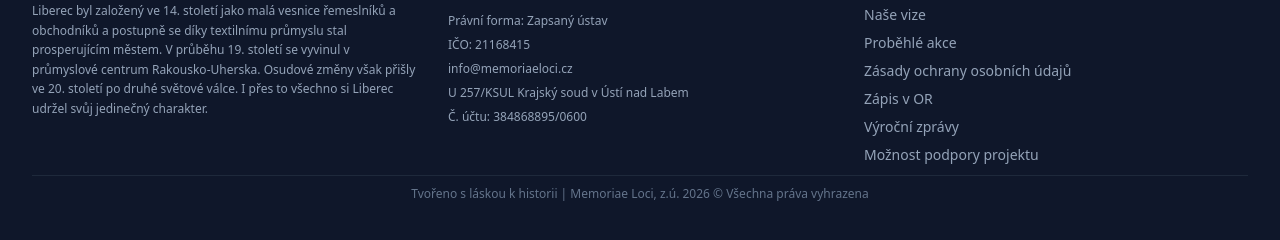
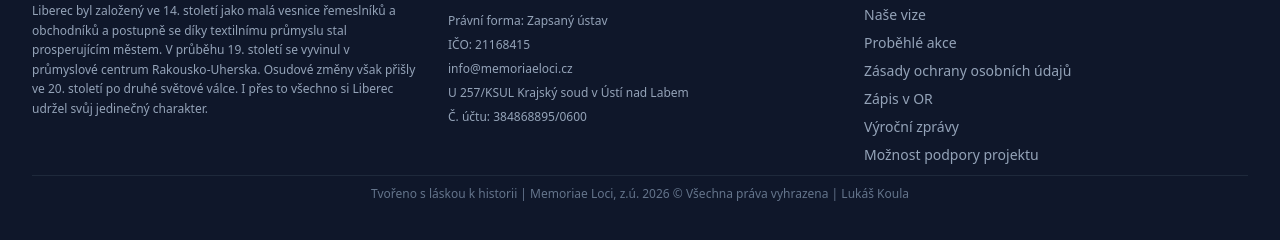
Before and after one commit to Sonyx9/memoriae-loci, an Astro site: page / in a window 1280 px wide. Shown: the part 3580-3820 px from the top of the page. Built offline with nearby package versions, Linux system fonts and the light colour scheme; Astro itself is replaced by a stand-in of ours.

Commit message:
Paticka: doplnen odkaz Lukas Koula na lukaskoula.com/liberec/
Co-Authored-By: Claude Opus 5.5 <noreply@anthropic.com>

```diff
--- a/src/components/Footer.astro
+++ b/src/components/Footer.astro
@@ -44,7 +44,7 @@
     </div>
 
     <div class="mt-2.5 py-2.5 border-t border-slate-800 text-center text-xs text-slate-500">
-      <p>Tvořeno s láskou k historii | Memoriae Loci, z.ú. {new Date().getFullYear()} &copy; Všechna práva vyhrazena</p>
+      <p>Tvořeno s láskou k historii | Memoriae Loci, z.ú. {new Date().getFullYear()} &copy; Všechna práva vyhrazena | <a href="https://lukaskoula.com/liberec/" target="_blank" rel="noopener" class="hover:text-accent transition-colors">Lukáš Koula</a></p>
     </div>
   </div>
 </footer>
```
